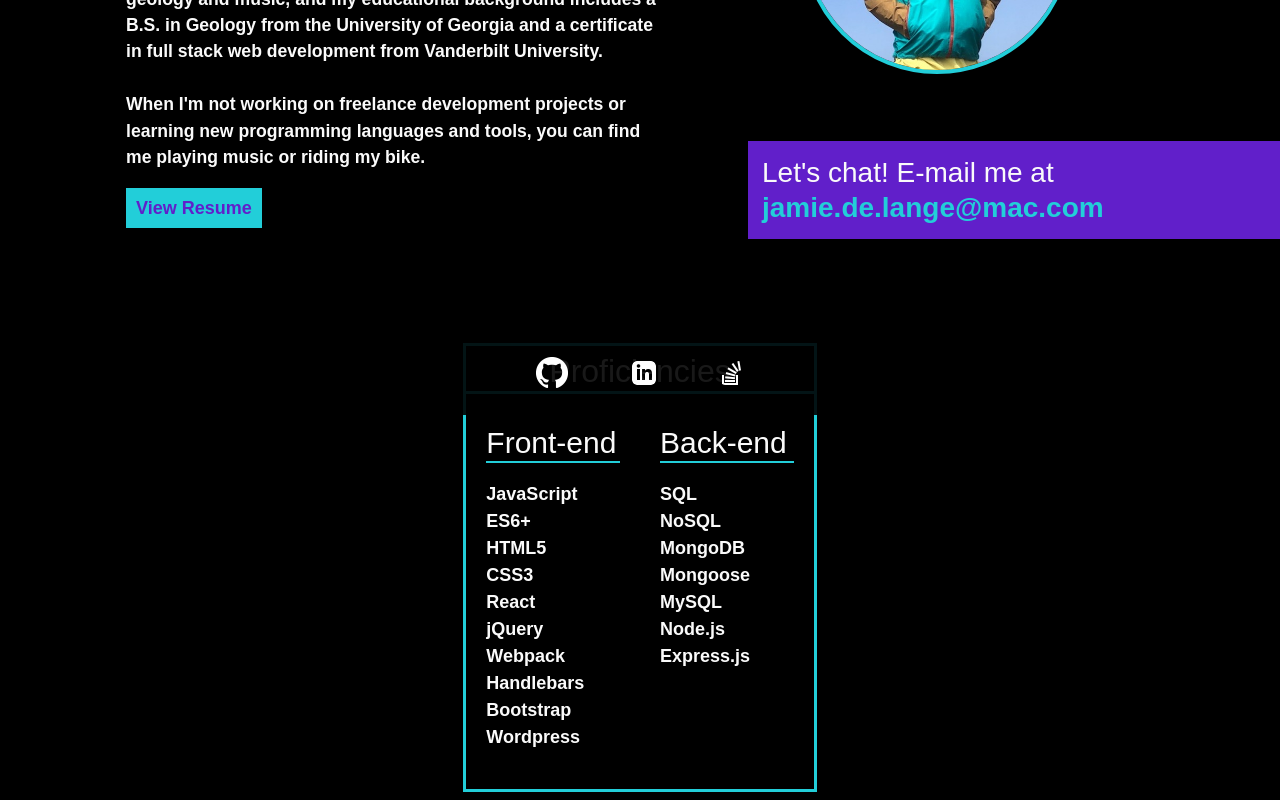
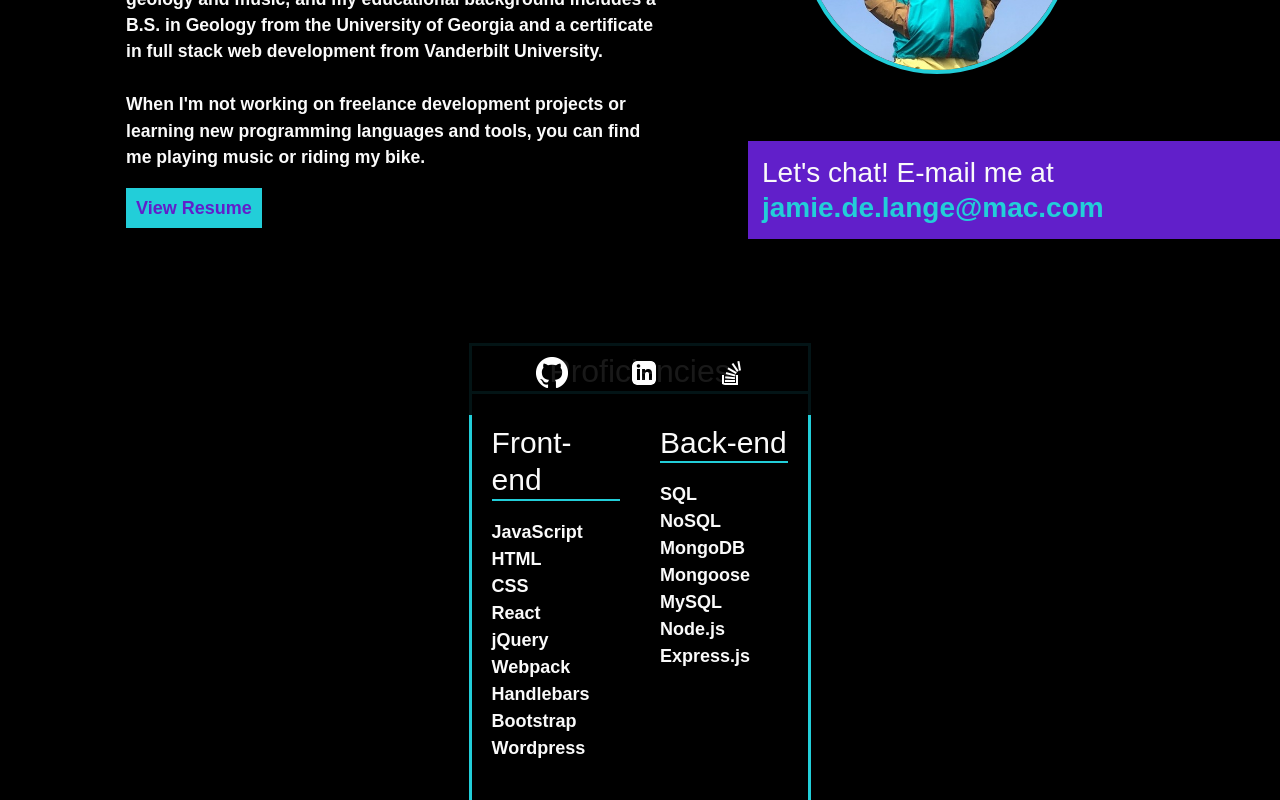
Before and after one commit to jamiedelange/portfolio-react, a React (Create React App) app: page / in a window 1280 px wide. Shown: the part 385-1185 px from the top of the page. Built offline with nearby package versions, Linux system fonts and the light colour scheme.

Commit message:
update resume

```diff
--- a/src/components/About/index.js
+++ b/src/components/About/index.js
@@ -1,6 +1,6 @@
 import React from "react";
 import portrait from "../../assets/0.png";
-import resume from "../../assets/jamie_delange_resume.pdf"
+import resume from "../../assets/deLange_James_copy.pdf"
 
 function About() {
   return (
@@ -34,9 +34,9 @@ function About() {
                 <div id="skill-columns" className="skill-column-left">
                     <h2 id="skill-headings">Front-end</h2>
                     <ul className="skill-ul">
-                        <li>JavaScript ES6+</li>
-                        <li>HTML5</li>
-                        <li>CSS3</li>
+                        <li>JavaScript</li>
+                        <li>HTML</li>
+                        <li>CSS</li>
                         <li>React</li>
                         <li>jQuery</li>
                         <li>Webpack</li>
```
Also changed, not shown: 2 other files (tests, documents, lock files or other folders).
